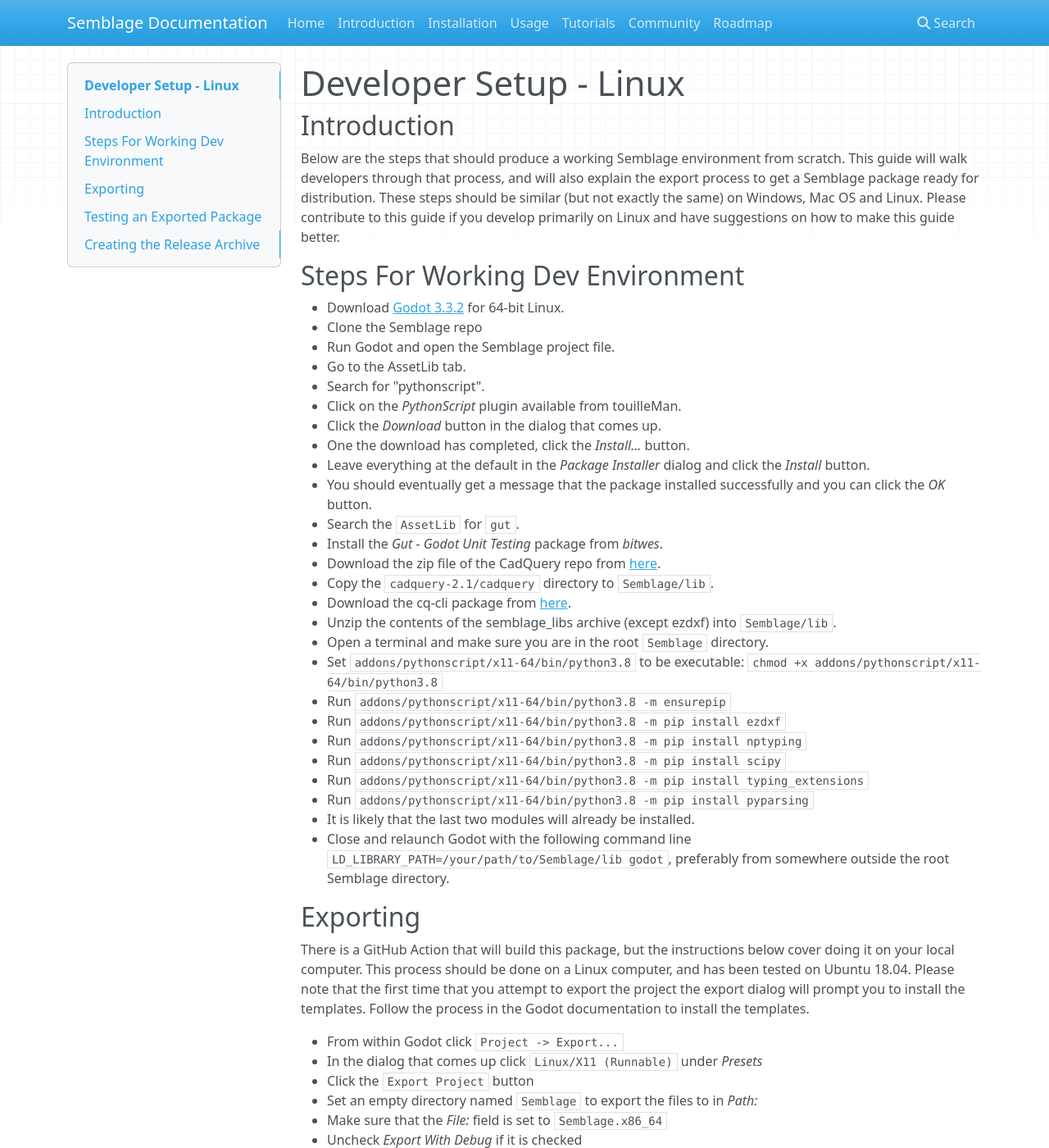
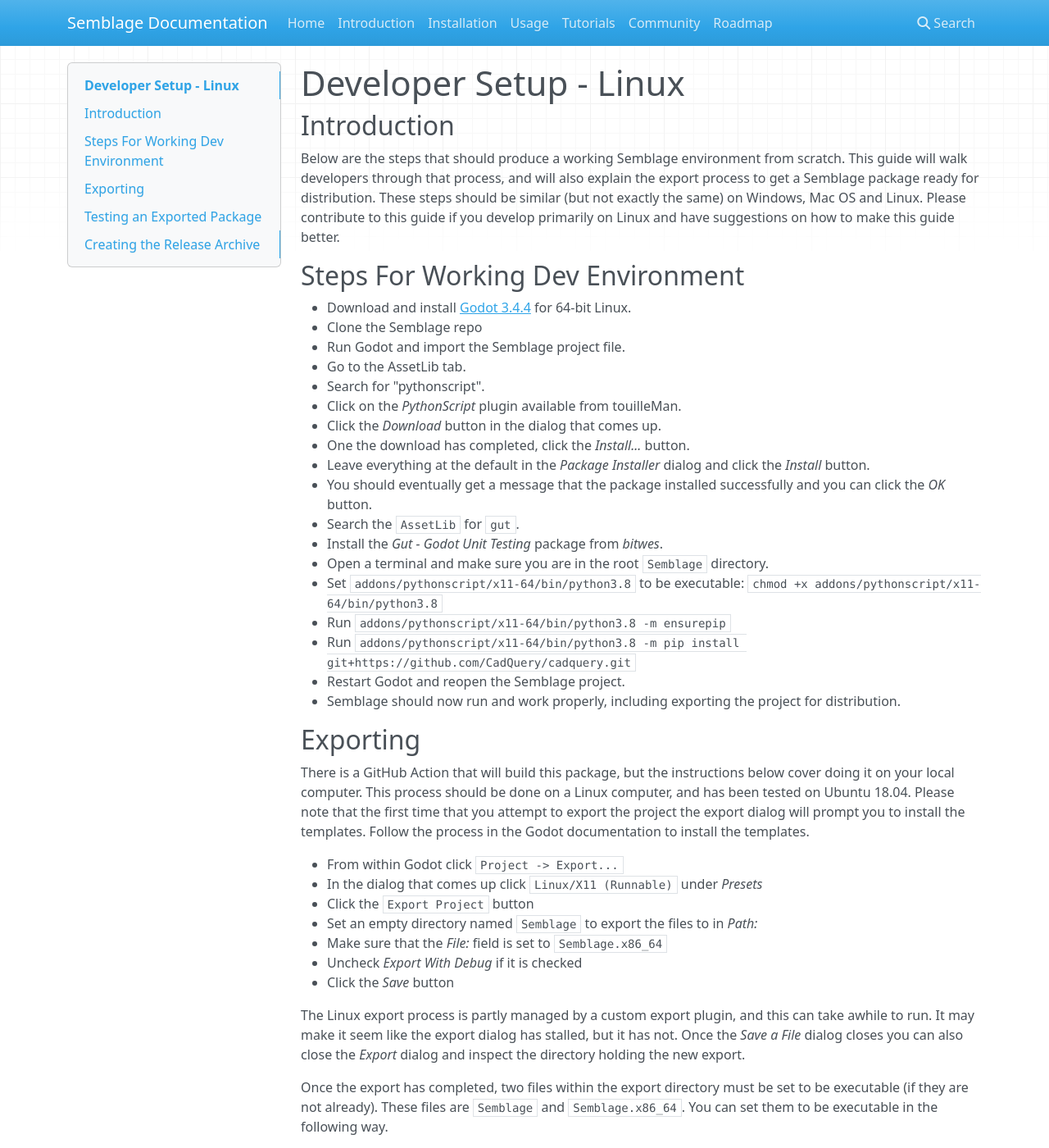
Before and after one commit to 7BIndustries/semblage-docs, an MkDocs documentation site: the page built from docs/developer_setup_linux.md, in a window 1280 px wide and 1400 px high. Shown: the whole window at 82% size. Built offline with MkDocs 1.6.1, drawn with Linux system fonts in a browser that asks for light colours; nearby versions of some CDN libraries.

Commit message:
Updated the Linux developer instructions to use pip install cadquery

```diff
--- a/docs/developer_setup_linux.md
+++ b/docs/developer_setup_linux.md
@@ -6,9 +6,9 @@
 
 ## Steps For Working Dev Environment
 
-* Download [Godot 3.3.2](https://downloads.tuxfamily.org/godotengine/3.3.2/Godot_v3.3.2-stable_x11.64.zip) for 64-bit Linux.
+* Download and install [Godot 3.4.4](https://godotengine.org/download) for 64-bit Linux.
 * Clone the Semblage repo
-* Run Godot and open the Semblage project file.
+* Run Godot and import the Semblage project file.
 * Go to the AssetLib tab.
 * Search for "pythonscript".
 * Click on the _PythonScript_ plugin available from touilleMan.
@@ -18,21 +18,12 @@
 * You should eventually get a message that the package installed successfully and you can click the _OK_ button.
 * Search the `AssetLib` for `gut`.
 * Install the _Gut - Godot Unit Testing_ package from _bitwes_.
-* Download the zip file of the CadQuery repo from [here](https://github.com/CadQuery/cadquery/archive/refs/tags/2.1.zip).
-* Copy the `cadquery-2.1/cadquery` directory to `Semblage/lib`.
-* Download the cq-cli package from [here](https://7bindustries.com/static/semblage_libs.tar.xz).
-* Unzip the contents of the semblage_libs archive (except ezdxf) into `Semblage/lib`.
 * Open a terminal and make sure you are in the root `Semblage` directory.
 * Set `addons/pythonscript/x11-64/bin/python3.8` to be executable: `chmod +x addons/pythonscript/x11-64/bin/python3.8`
 * Run `addons/pythonscript/x11-64/bin/python3.8 -m ensurepip`
-* Run `addons/pythonscript/x11-64/bin/python3.8 -m pip install ezdxf`
-* Run `addons/pythonscript/x11-64/bin/python3.8 -m pip install nptyping`
-* Run `addons/pythonscript/x11-64/bin/python3.8 -m pip install scipy`
-* Run `addons/pythonscript/x11-64/bin/python3.8 -m pip install typing_extensions`
-* Run `addons/pythonscript/x11-64/bin/python3.8 -m pip install pyparsing`
-* It is likely that the last two modules will already be installed.
-* Close and relaunch Godot with the following command line `LD_LIBRARY_PATH=/your/path/to/Semblage/lib godot
-`, preferably from somewhere outside the root Semblage directory.
+* Run `addons/pythonscript/x11-64/bin/python3.8 -m pip install git+https://github.com/CadQuery/cadquery.git`
+* Restart Godot and reopen the Semblage project.
+* Semblage should now run and work properly, including exporting the project for distribution.
 
 ## Exporting
 
```
